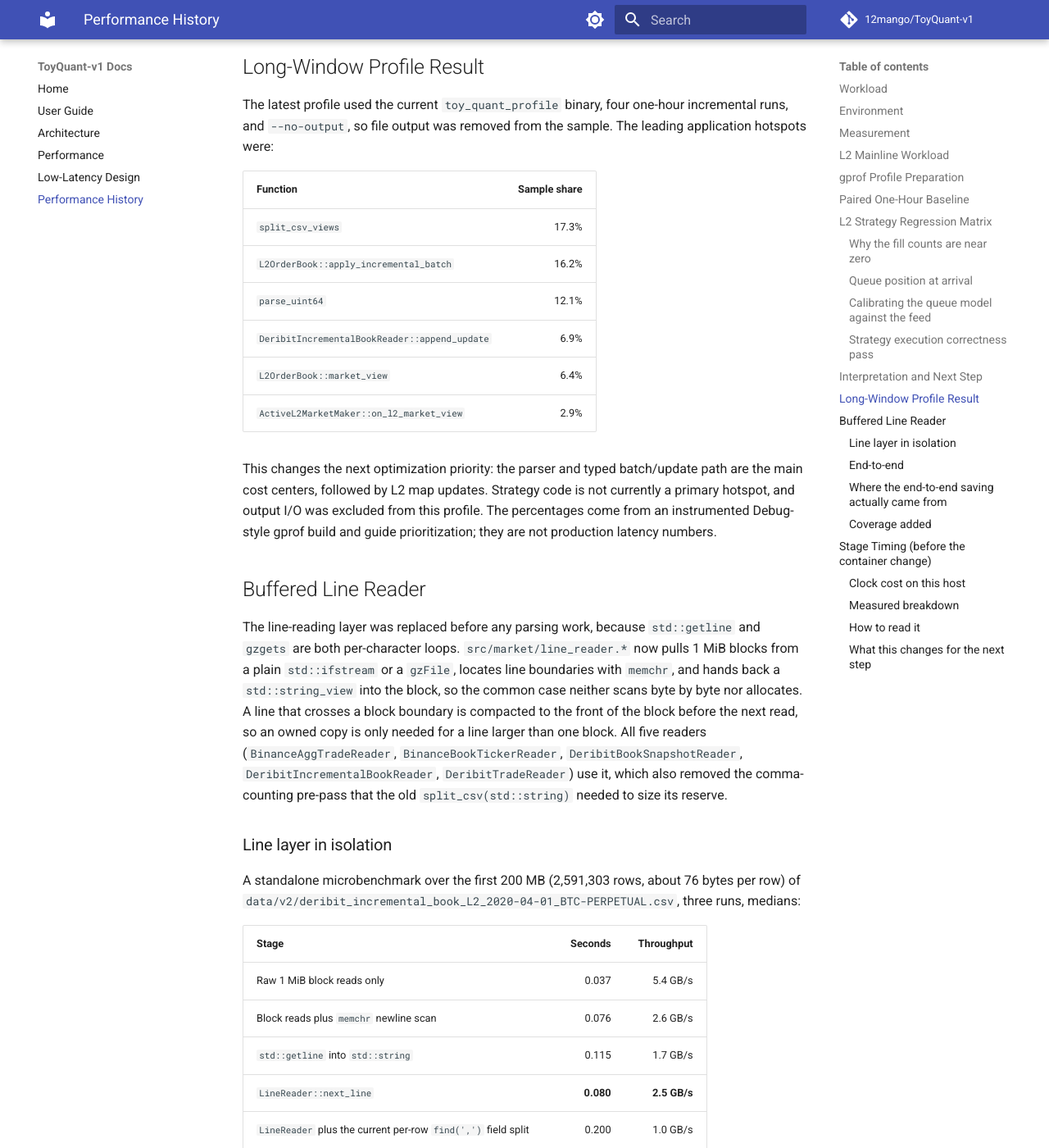
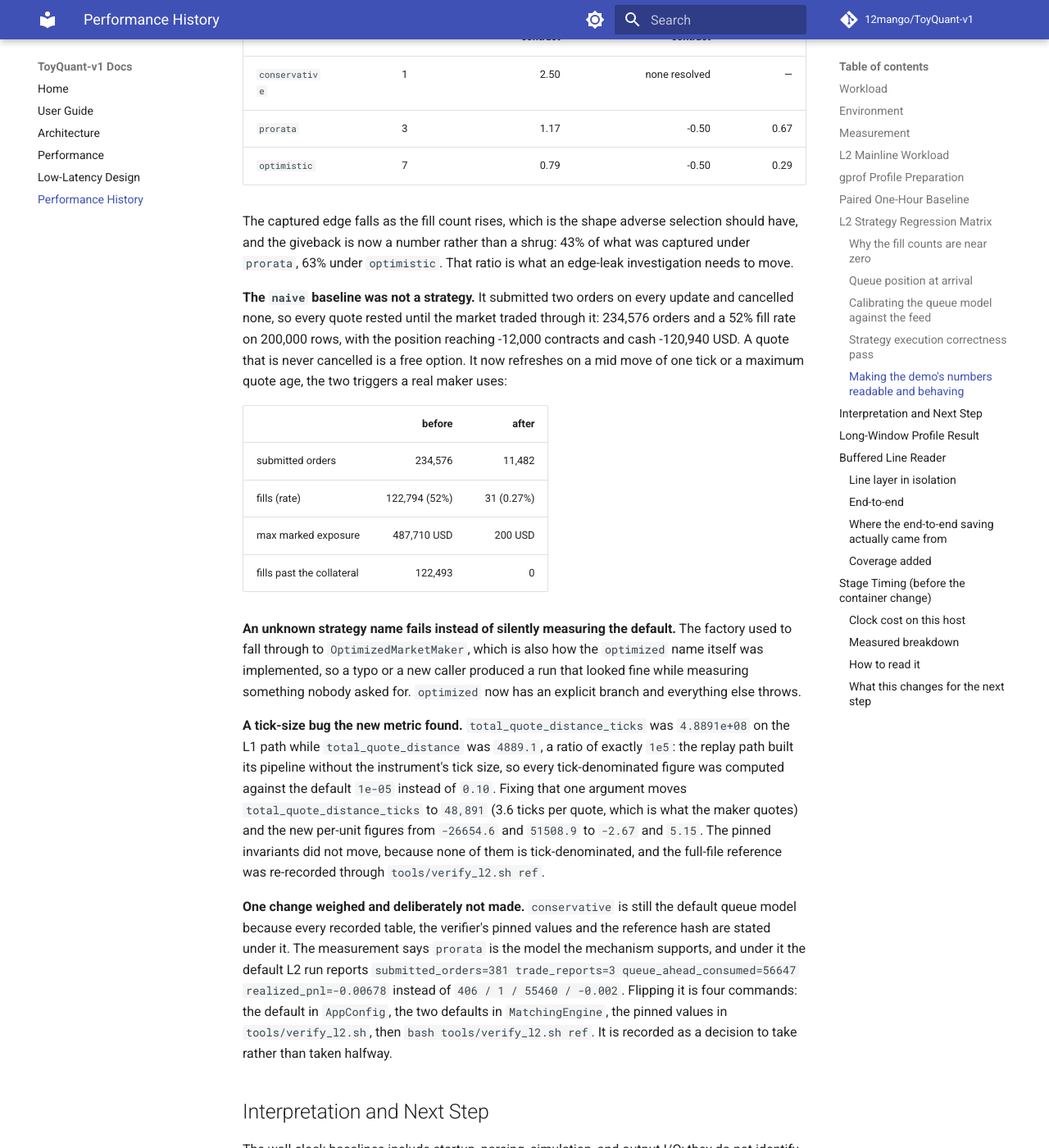
Before and after one commit to 12mango/ToyQuant-v1, an MkDocs documentation site: the page built from docs/PERFORMANCE_HISTORY.md, in a window 1280 px wide and 1400 px high, scrolled down 16085 px. Shown: the whole window at 82% size. Built offline with MkDocs 1.6.1 and Material for MkDocs 9.7.7, drawn with Linux system fonts in a browser that asks for light colours; comment, search, counter and statistics services are not loaded; some of the changed text lies outside the part shown.

Commit message:
feat: Report edge and markout per contract so the demo is readable, make the naive baseline cancel its quotes, fail on an unknown strategy, and fix the tick-denominated metrics on the replay path

```diff
--- a/docs/PERFORMANCE_HISTORY.md
+++ b/docs/PERFORMANCE_HISTORY.md
@@ -584,6 +584,60 @@ which is a behaviour change to a risk control, and it is recorded here as a know
 half-changed: the field is renamed to say it is a per-second rate, the finding is written next to it,
 and the 200,000-row invariants were re-verified unchanged after the rename.
 
+### Making the demo's numbers readable and behaving
+
+The principle for this pass was to stay close to the mechanism, keep the demo showing something, and
+leave the results unremarkable. Four changes, all measured on the 200,000-row slice.
+
+**Edge and markout are now per-contract and in ticks.** They were raw sums of price differences, so
+`captured_edge=1.25` could not be read against the half-spread the quote sat at, and two runs with
+different fill sizes were not comparable. The weighted sums behind them produce a quantity-weighted
+average per contract, and the same for the markout five cycles later:
+
+| Model | fills | captured ticks per contract | markout ticks per contract | kept |
+|---|---:|---:|---:|---:|
+| `conservative` | 1 | 2.50 | none resolved | — |
+| `prorata` | 3 | 1.17 | -0.50 | 0.67 |
+| `optimistic` | 7 | 0.79 | -0.50 | 0.29 |
+
+The captured edge falls as the fill count rises, which is the shape adverse selection should have, and
+the giveback is now a number rather than a shrug: 43% of what was captured under `prorata`, 63% under
+`optimistic`. That ratio is what an edge-leak investigation needs to move.
+
+**The `naive` baseline was not a strategy.** It submitted two orders on every update and cancelled
+none, so every quote rested until the market traded through it: 234,576 orders and a 52% fill rate on
+200,000 rows, with the position reaching -12,000 contracts and cash -120,940 USD. A quote that is never
+cancelled is a free option. It now refreshes on a mid move of one tick or a maximum quote age, the two
+triggers a real maker uses:
+
+| | before | after |
+|---|---:|---:|
+| submitted orders | 234,576 | 11,482 |
+| fills (rate) | 122,794 (52%) | 31 (0.27%) |
+| max marked exposure | 487,710 USD | 200 USD |
+| fills past the collateral | 122,493 | 0 |
+
+**An unknown strategy name fails instead of silently measuring the default.** The factory used to fall
+through to `OptimizedMarketMaker`, which is also how the `optimized` name itself was implemented, so a
+typo or a new caller produced a run that looked fine while measuring something nobody asked for.
+`optimized` now has an explicit branch and everything else throws.
+
+**A tick-size bug the new metric found.** `total_quote_distance_ticks` was `4.8891e+08` on the L1 path
+while `total_quote_distance` was `4889.1`, a ratio of exactly `1e5`: the replay path built its pipeline
+without the instrument's tick size, so every tick-denominated figure was computed against the default
+`1e-05` instead of `0.10`. Fixing that one argument moves `total_quote_distance_ticks` to `48,891`
+(3.6 ticks per quote, which is what the maker quotes) and the new per-unit figures from `-26654.6` and
+`51508.9` to `-2.67` and `5.15`. The pinned invariants did not move, because none of them is
+tick-denominated, and the full-file reference was re-recorded through `tools/verify_l2.sh ref`.
+
+**One change weighed and deliberately not made.** `conservative` is still the default queue model
+because every recorded table, the verifier's pinned values and the reference hash are stated under it.
+The measurement says `prorata` is the model the mechanism supports, and under it the default L2 run
+reports `submitted_orders=381 trade_reports=3 queue_ahead_consumed=56647 realized_pnl=-0.00678`
+instead of `406 / 1 / 55460 / -0.002`. Flipping it is four commands: the default in `AppConfig`, the
+two defaults in `MatchingEngine`, the pinned values in `tools/verify_l2.sh`, then
+`bash tools/verify_l2.sh ref`. It is recorded as a decision to take rather than taken halfway.
+
 ## Interpretation and Next Step
 
 The wall-clock baselines include startup, parsing, simulation, and output I/O; they do not identify
```
Also changed, not shown: 8 other files.
